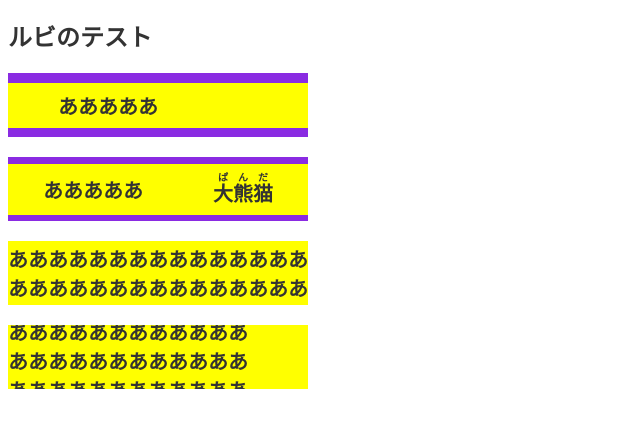
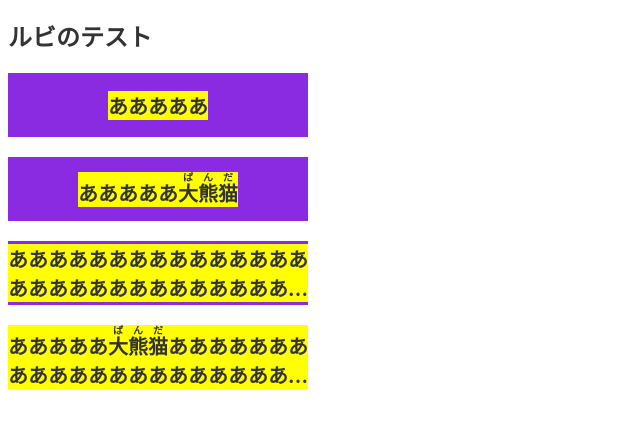
Before and after one commit to maruma/html-practice, a plain HTML site: page index.html in a window 1280 px wide. Shown: the part 48-476 px from the top of the page, without its empty margins (0-640 px from the left). Drawn offline with Linux system fonts and the light colour scheme; a web font is replaced by a local one.

Commit message:
テスト

```diff
--- a/styles/main.css
+++ b/styles/main.css
@@ -53,19 +53,12 @@ h1 {
   font-weight: bold;
   font-size: 20px;
   background-color: yellow;
-  display: grid;
-  place-items: center;
-  grid-template-rows: auto 1fr auto; /* 3行グリッド、中央行にテキストを配置 */
+  display: -webkit-box;
+  -webkit-box-orient: vertical;
+  -webkit-line-clamp: 2; /* 最大2行表示 */
+  overflow: hidden;
+  text-overflow: ellipsis; /* はみ出したテキストを...で置き換え */
   text-align: center;
-  width: 100%; /* 親要素に幅を合わせる */
-  height: auto; /* 高さを自動にする */
-  padding: 8px 0; /* テキストの上下に少し余白を持たせる */
+  vertical-align: middle;
+  height: auto;
 }
-
-.clamp-text::before,
-.clamp-text::after {
-  content: '';
-  width: 0;
-  height: 100%;
-  grid-row: 1 / 3; /* 1行目から3行目までをカバー */
-}
```
